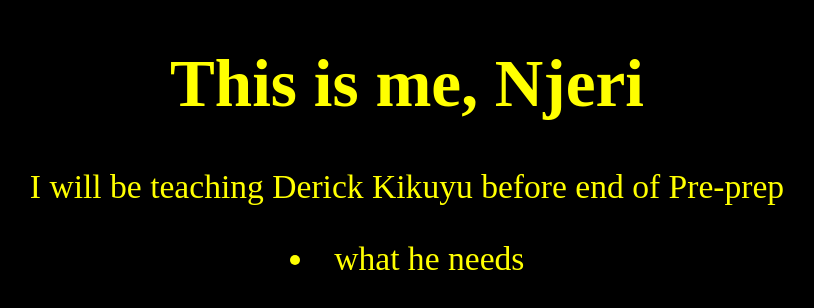
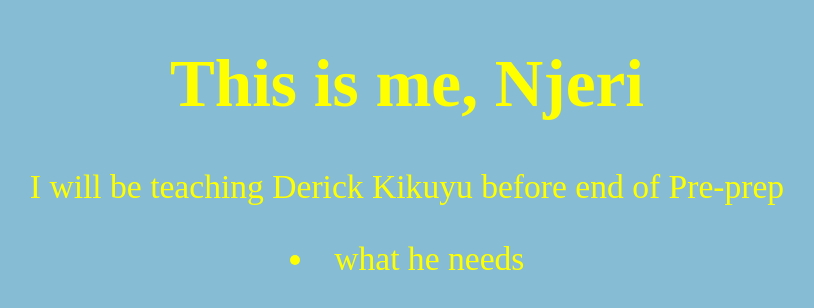
Before and after one commit to OGENDI/Njeri_site, a plain HTML site: page index.html in a window 1280 px wide. Shown: the whole page, without its empty margins (233-1047 px from the left). Drawn offline with Linux system fonts and the light colour scheme.

```diff
--- a/main.css
+++ b/main.css
@@ -1,6 +1,6 @@
 body {
     text-align: center;
     font-size: 2.1rem;
-    background-color: black;
+    background-color: rgba(91, 165, 199, 0.733);
     color: yellow;
 }
```
